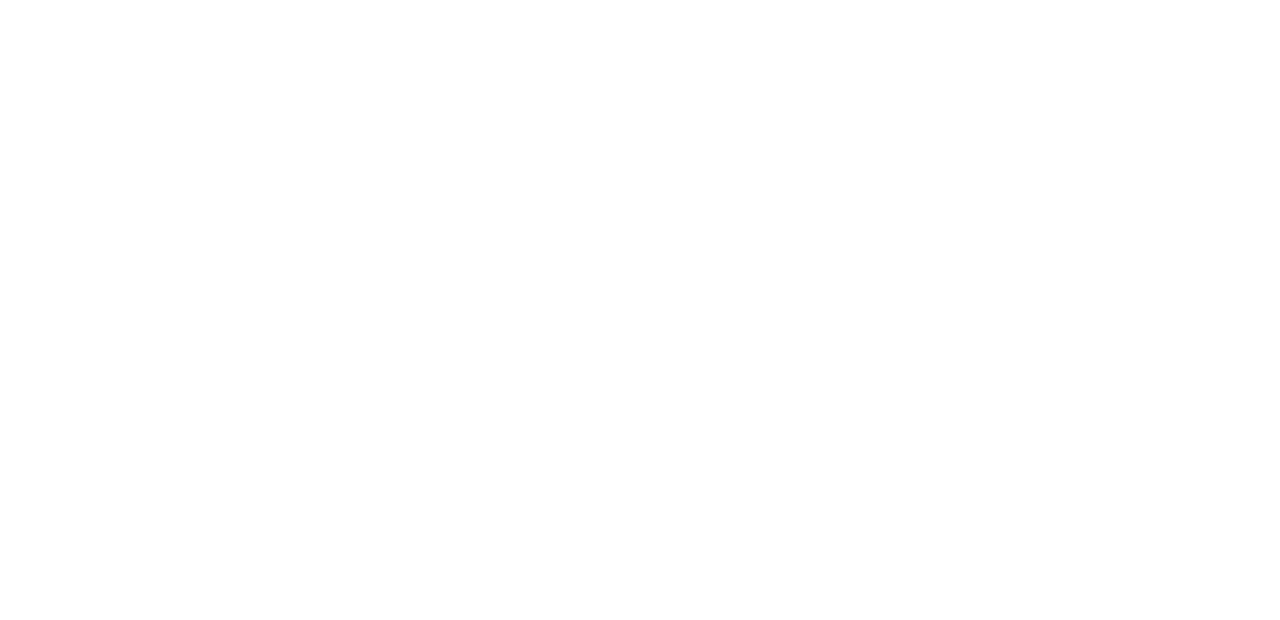
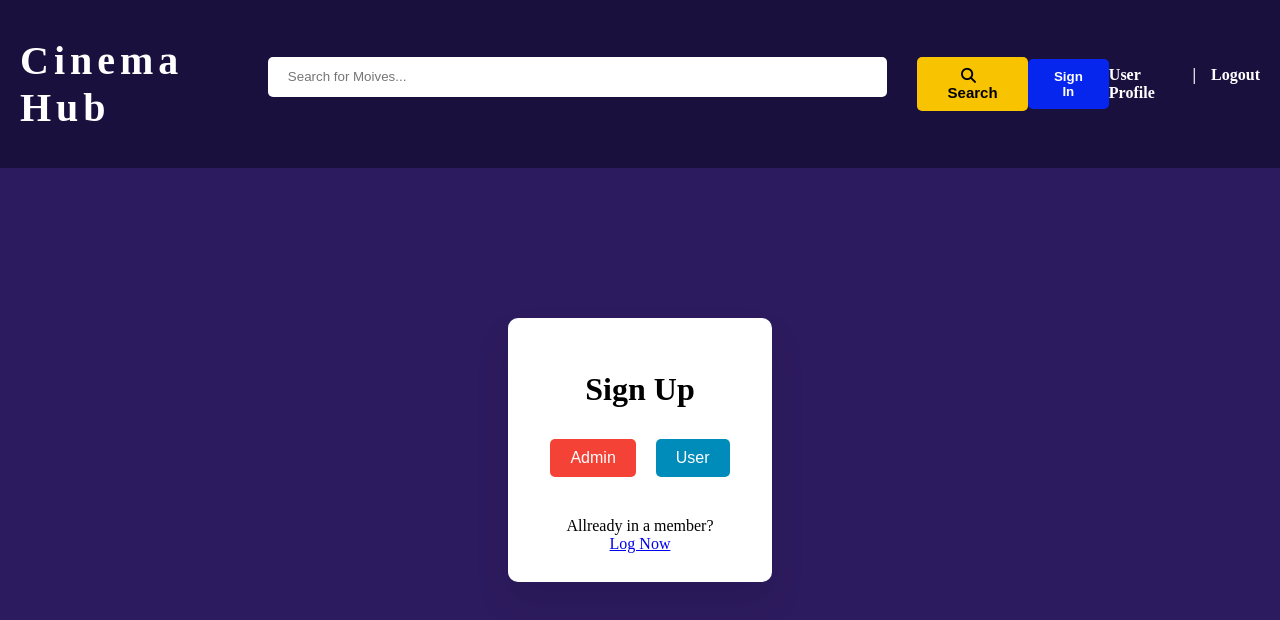
Before and after one commit to sachithrakalani/PUSL3120-Full-Stack-Developmen-FE, a React (Vite) app: page /signupadminanduser in a window 1280 px wide. Before the commit this address had no page. Shown: the top 620 px of the page. Built offline with nearby package versions, Linux system fonts and the light colour scheme.

Commit message:
Add page routes

```diff
--- a/src/App.jsx
+++ b/src/App.jsx
@@ -4,17 +4,14 @@
 import image2 from "./../public/assets/images/2nd.webp";
 import image3 from "./../public/assets/images/3rd.webp";
 import image4 from "./../public/assets/images/4th.jpg";
-import SingleMoviePage from "./Components/SingleMoviePage";
-import SignInPage from "./Components/SignInUserPage";
-import SignUpPage from "./Components/SignUpPage";
-import SeatBookingPage from "./Components/SeatBookingPage";
 import AdminDashboard from "./Components/AdminDashboard";
-import AddMoviesPage from "./Components/AddMoviesPage";
 import { BrowserRouter as Router, Routes, Route } from "react-router-dom";
 import SignInAdminPage from "./Components/SignInAdminPage";
 import SignInUserPage from "./Components/SignInUserPage";
 import SignInAdminAndUserPage from "./Components/SignInAdminandUser";
 import SignUpAdminAndUserPage from "./Components/SignUpAdminAndUser";
+import SignUpAdmin from "./Components/SignUpAdmin";
+import SignUpUser from "./Components/SignUpUserPage";
 
 const carouselData = [
   { src: image1, alt: "1st image" },
@@ -30,9 +27,11 @@
         <Routes>
           <Route path= "/" element= {<HomePage />} />
           <Route path= "/signinadminanduser" element= {<SignInAdminAndUserPage />} />
-          <Route path= "/signupadmin" element= {<SignUpAdminAndUserPage />} />
+          <Route path= "/signupadminanduser" element= {<SignUpAdminAndUserPage />} />
           <Route path= "/signinadmin" element= {<SignInAdminPage />} />
           <Route path= "/signinuser" element= {<SignInUserPage />} />
+          <Route path= "/signupadmin" element= {<SignUpAdmin />} />
+          <Route path= "/signupuser" element= {<SignUpUser />} />
           <Route path= "/admindashboard" element= {<AdminDashboard />} />
           <Route path= "/homepage" element= {<HomePage />} />
         </Routes>
--- a/src/Components/SignInAdminPage.jsx
+++ b/src/Components/SignInAdminPage.jsx
@@ -25,7 +25,7 @@
           </button>
           <div>
             Not a member?
-            <Link to= "/signupadmin">Register Now</Link>
+            <Link to= "/signupadminanduser">Register Now</Link>
           </div>
         </div>
       </center>
--- a/src/Components/SignInAdminandUser.jsx
+++ b/src/Components/SignInAdminandUser.jsx
@@ -32,6 +32,10 @@
                 User
               </Link>
             </button>
+            <div>
+              Not a member?
+              <Link to="/signupadminanduser">Register Now</Link>
+            </div>
           </div>
         </center>
       </div>
--- a/src/Components/SignInUserPage.jsx
+++ b/src/Components/SignInUserPage.jsx
@@ -29,7 +29,7 @@
             </Link>
           </button>
           <div>
-            Not a member? <Link to="/signupadmin">Register Now</Link>
+            Not a member? <Link to="/signupadminanduser">Register Now</Link>
           </div>
         </div>
       </center>
--- a/src/Components/SignUpAdminAndUser.jsx
+++ b/src/Components/SignUpAdminAndUser.jsx
@@ -1,3 +1,4 @@
+import { Link } from "react-router-dom";
 import HomePageHeader from "./HomePageHeader";
 import styles from "./signinadminanduser.module.css";
 
@@ -10,9 +11,31 @@
           <div className={styles.wrapper}>
             <h1>Sign Up</h1>
             <button className={`${styles.button} ${styles.admin}`}>
-              Admin
+              <Link
+                to="/signupadmin"
+                style={{
+                  textDecoration: "none",
+                  color: "white",
+                }}
+              >
+                Admin
+              </Link>
             </button>
-            <button className={`${styles.button} ${styles.user}`}>User</button>
+            <button className={`${styles.button} ${styles.user}`}>
+              <Link
+                to="/signupuser"
+                style={{
+                  textDecoration: "none",
+                  color: "white",
+                }}
+              >
+                User
+              </Link>
+            </button>
+            <div>
+              Allready in a member? <br />
+              <Link to="/signinadminanduser">Log Now</Link>
+            </div>
           </div>
         </center>
       </div>
--- a/src/Components/SignUpPage.jsx
+++ /dev/null
@@ -1,27 +0,0 @@
-import HomePageHeader from "./HomePageHeader";
-import style from "./signinpage.module.css";
-
-export default function SignUpPage() {
-  return (
-    <div className={style.signcontainer}>
-      <HomePageHeader />
-      <center>
-        <div className={style.wrapper}>
-          <h1>Sign Up</h1>
-          <input type="username" placeholder="Username" name="Username" />
-          <input type="email" placeholder="Email" name="Email" />
-          <input type="password" placeholder="Password" name="Password" />
-          <input
-            type="TelephoneNo"
-            placeholder="Telephone No"
-            name="Telephone No"
-          />
-          <button type="submit">Sign Up</button>
-          <div>
-            Not a member? <a href="">Login Now</a>
-          </div>
-        </div>
-      </center>
-    </div>
-  );
-}
--- a/src/Components/signinadminanduser.module.css
+++ b/src/Components/signinadminanduser.module.css
@@ -12,6 +12,7 @@
   display: inline-block;
   font-size: 16px;
   margin: 10px;
+  margin-bottom: 40px;
   cursor: pointer;
   border-radius: 5px;
 }
```
